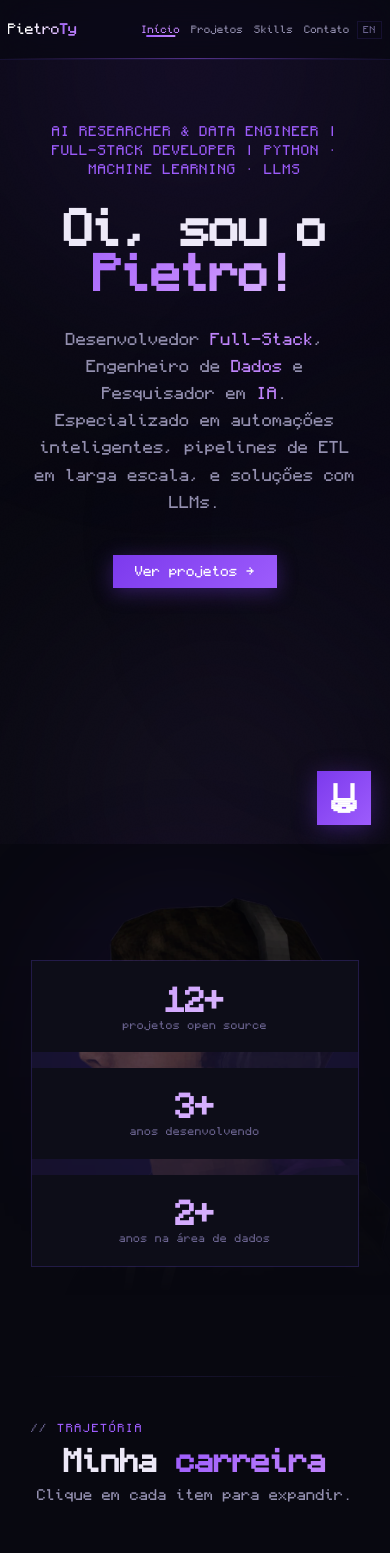
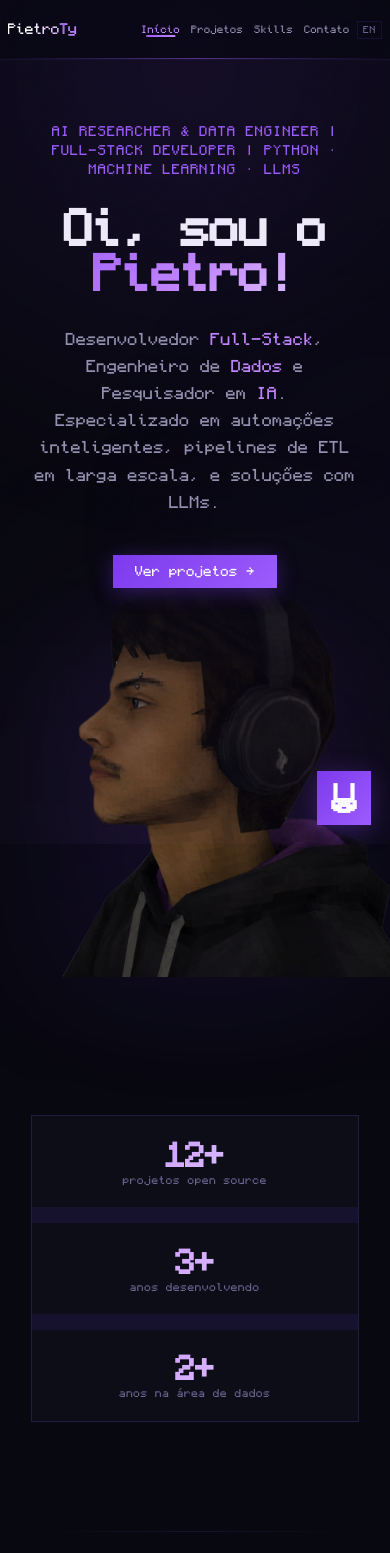
Before and after one commit to PietroTy/PietroTy, a React (Create React App) app: page / in a window 390 px wide. Shown: the top 1553 px of the page. Built offline with nearby package versions, Linux system fonts and the light colour scheme.

Commit message:
fix: prevent mobile layout overflow and zooming by adding overflow-x hidden to page and hero elements

```diff
--- a/src/styles/base.css
+++ b/src/styles/base.css
@@ -76,7 +76,7 @@ body::before {
   to   { opacity: 1; transform: translateY(0); }
 }
 
-.page { min-height: 100vh; padding-top: var(--nav-h); position: relative; z-index: 1; }
+.page { min-height: 100vh; padding-top: var(--nav-h); position: relative; z-index: 1; overflow-x: hidden; }
 .section { max-width: 920px; margin: 0 auto; padding: 5rem 2rem; }
 
 .sec-tag {
--- a/src/styles/hero.css
+++ b/src/styles/hero.css
@@ -3,6 +3,7 @@
   display: flex; flex-direction: column; justify-content: center;
   padding: 4rem 2rem; max-width: 920px; margin: 0 auto;
   position: relative;
+  overflow-x: hidden;
 }
 .hero-kicker {
   font-family: var(--mono); font-size: 0.6rem; color: var(--p2);
@@ -98,7 +99,7 @@
     padding-bottom: 2rem;
   }
   .hero-stats {
-    margin-top: 24rem;
+    margin-top: 34rem;
     position: relative;
     z-index: 1;
   }
@@ -125,6 +126,6 @@
     );
   }
   .hero-avatar {
-    object-position: center bottom;
+    object-position: center top;
   }
 }
```
